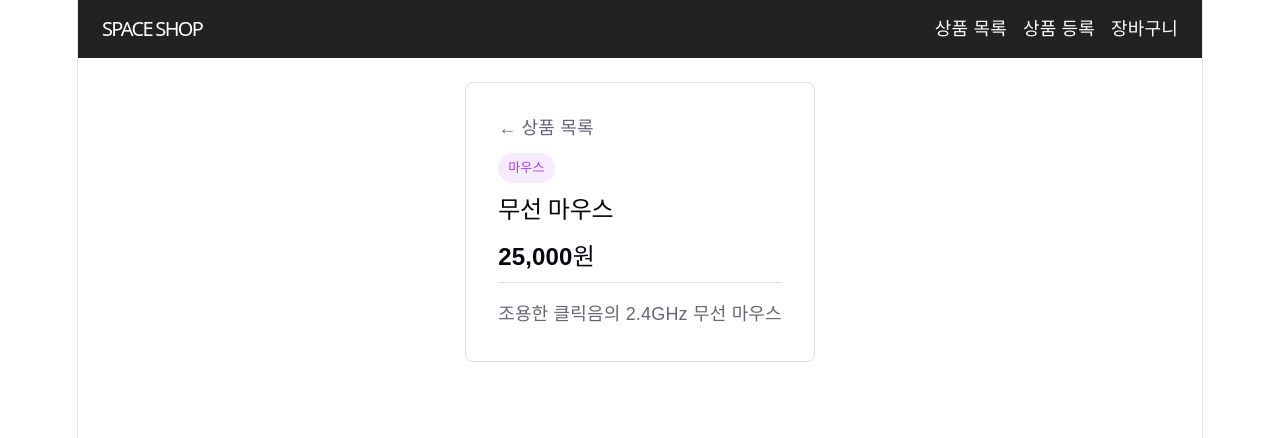
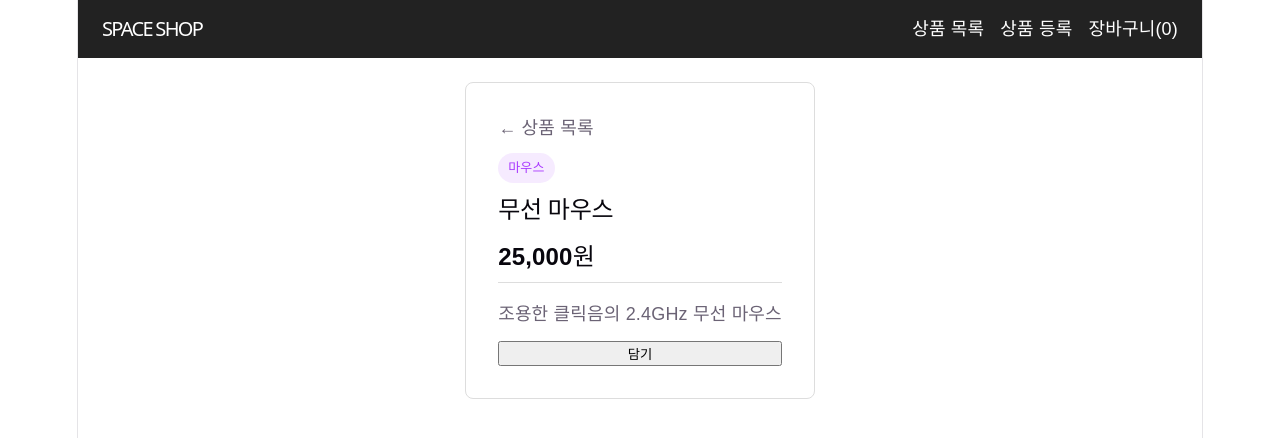
Before and after one commit to sudo2100/react-ts, a React (Vite) app in the folder shop-mall/: page /product/1 in a window 1280 px wide. Shown: the top 438 px of the page. Built offline with nearby package versions, Linux system fonts and the light colour scheme.

Commit message:
장바구니 관리

```diff
--- a/shop-mall/src/context/CartContext.ts
+++ b/shop-mall/src/context/CartContext.ts
@@ -5,6 +5,8 @@ import type { CartItem } from "../types/cart";
 interface CartContextType{
     cartItems: CartItem[]; // 장바구니 목록
     addToCart: (productId: number, qty: number) => void;
+    totalQuantity: number;
+    totalPrice: number;
 }
 
 // 장바구니 컨텍스트 생성
--- a/shop-mall/src/context/CartProvider.tsx
+++ b/shop-mall/src/context/CartProvider.tsx
@@ -1,9 +1,12 @@
 import { useState } from "react";
 import { CartContext } from "./CartContext";
 import type { CartItem } from "../types/cart";
+import { useProduct } from "./ProductContext";
 
 const CartProvider = ({children}: {children: React.ReactNode}) => {
     const [cartItems, setCartItems] = useState<CartItem[]>([]);
+    // 상품 가져오기
+    const {products} = useProduct();
 
     // 장바구니에 상품 추가
     const addToCart = (productId: number, qty: number) => {
@@ -22,10 +25,26 @@ const CartProvider = ({children}: {children: React.ReactNode}) => {
                 return [...prevItems, {productId, qty}]
             }
         })
-    }
+    } // addToCart() 닫기
+
+    // 총 수량 계산
+    const totalQuantity
+        = cartItems.reduce((sum, item) => sum + item.qty, 0);
+
+    // 가격의 총합 (상품 가격 x 수량)
+    const totalPrice = cartItems.reduce((sum, item) => {
+        // productId로 상품 정보 찾기
+        const product = products.find(p => p.id === item.productId);
+        return sum + (product ? product.price * item.qty : 0);
+    }, 0)
 
     return(
-        <CartContext.Provider value={{cartItems, addToCart}}>
+        <CartContext.Provider value={{
+            cartItems,
+            addToCart,
+            totalQuantity,
+            totalPrice
+        }}>
             {children}
         </CartContext.Provider>
     )
--- a/shop-mall/src/layouts/Header.tsx
+++ b/shop-mall/src/layouts/Header.tsx
@@ -1,6 +1,10 @@
 import {Link} from 'react-router-dom'
+import { useCart } from '../context/CartContext';
 
 const Header = () => {
+    // totalQuantity() 가져오기
+    // 장바구니() -> 표시하기
+    const {totalQuantity} = useCart();
 
     return(
         <header className='header'>
@@ -10,7 +14,7 @@ const Header = () => {
             <nav>
                 <Link to='/'>상품 목록</Link>
                 <Link to='/product/new'>상품 등록</Link>
-                <Link to='/cart'>장바구니</Link>
+                <Link to='/cart'>장바구니({totalQuantity})</Link>
             </nav>
         </header>
     )
--- a/shop-mall/src/products/Cart.tsx
+++ b/shop-mall/src/products/Cart.tsx
@@ -2,7 +2,7 @@ import { useCart } from "../context/CartContext";
 import { useProduct } from "../context/ProductContext";
 
 const Cart = () => {
-    const { cartItems } = useCart();
+    const { cartItems, totalQuantity, totalPrice } = useCart();
     const { products } = useProduct();
 
     return(
@@ -23,10 +23,23 @@ const Cart = () => {
                                         <span>{product?.category}</span>
                                         <span> {product?.pName}</span>
                                     </div>
+                                    {/* 상품 수량 */}
+                                    <div className="cart_quantity">
+                                        <span>{item.qty}</span>
+                                    </div>
+                                    {/* 상품 가격 계산 */}
+                                    <strong className="cart_subtotal">
+                                        {product ? (product.price * item.qty).toLocaleString() : 0}원
+                                    </strong>
                                 </li>
                             )
                         } )}
                     </ul>
+                    {/* 통계 요약 */}
+                    <div className="cart_summary">
+                        <span>총 {totalQuantity}개</span>
+                        <strong>{totalPrice.toLocaleString()}원</strong>
+                    </div>
                 </>
             )}
         </section>
--- a/shop-mall/src/products/ProductDetail.tsx
+++ b/shop-mall/src/products/ProductDetail.tsx
@@ -1,14 +1,20 @@
 import { Link, useParams } from "react-router-dom";
 import { useProduct } from "../context/ProductContext";
+import { useCart } from "../context/CartContext";
 
 // 상품 상세보기 컴포넌트
 const ProductDetail = () => {
     const {id} = useParams<{id: string}>();
     const {products} = useProduct();
+    const {addToCart} = useCart();
 
     // find() 로 해당 id와 일치하는 상품 찾기
     // product/3  - 3이 문자이므로 숫자로 형변환
     const product = products.find(p => p.id === Number(id))
+
+    if(!product){
+        return <div>상품을 찾을 수 없습니다.</div>
+    }
 
     return(
         <div className="product-detail">
@@ -19,6 +25,10 @@ const ProductDetail = () => {
             <h2>{product?.pName}</h2>
             <p className="product-detail_price">{product?.price.toLocaleString()}원</p>
             <p className="product-detail_desc">{product?.description}</p>
+            <button onClick={() => {
+                addToCart(product.id, 1);
+                alert("상품이 장바구니에 담겼습니다.")
+            }}>담기</button>
         </div>
     )
 }
```
